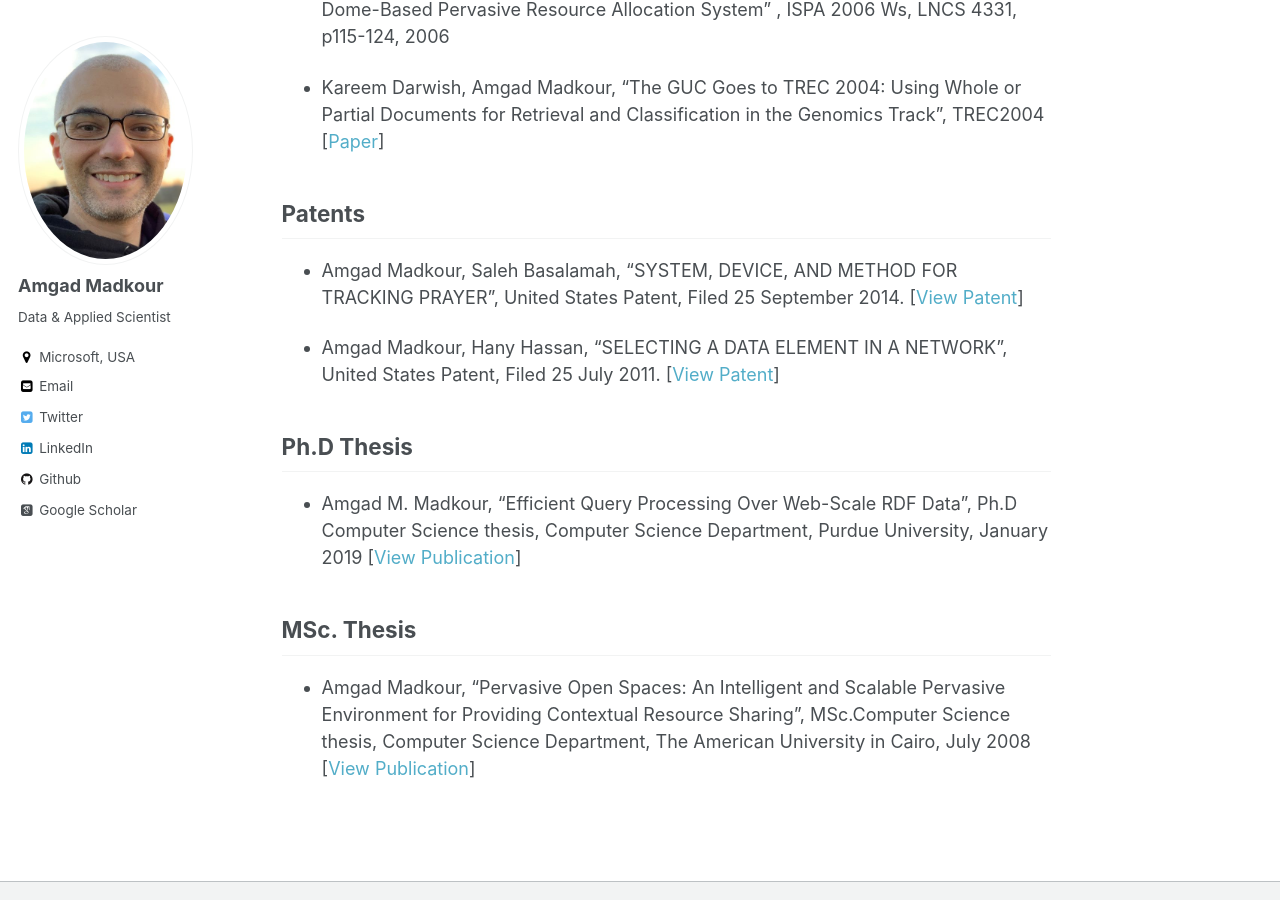
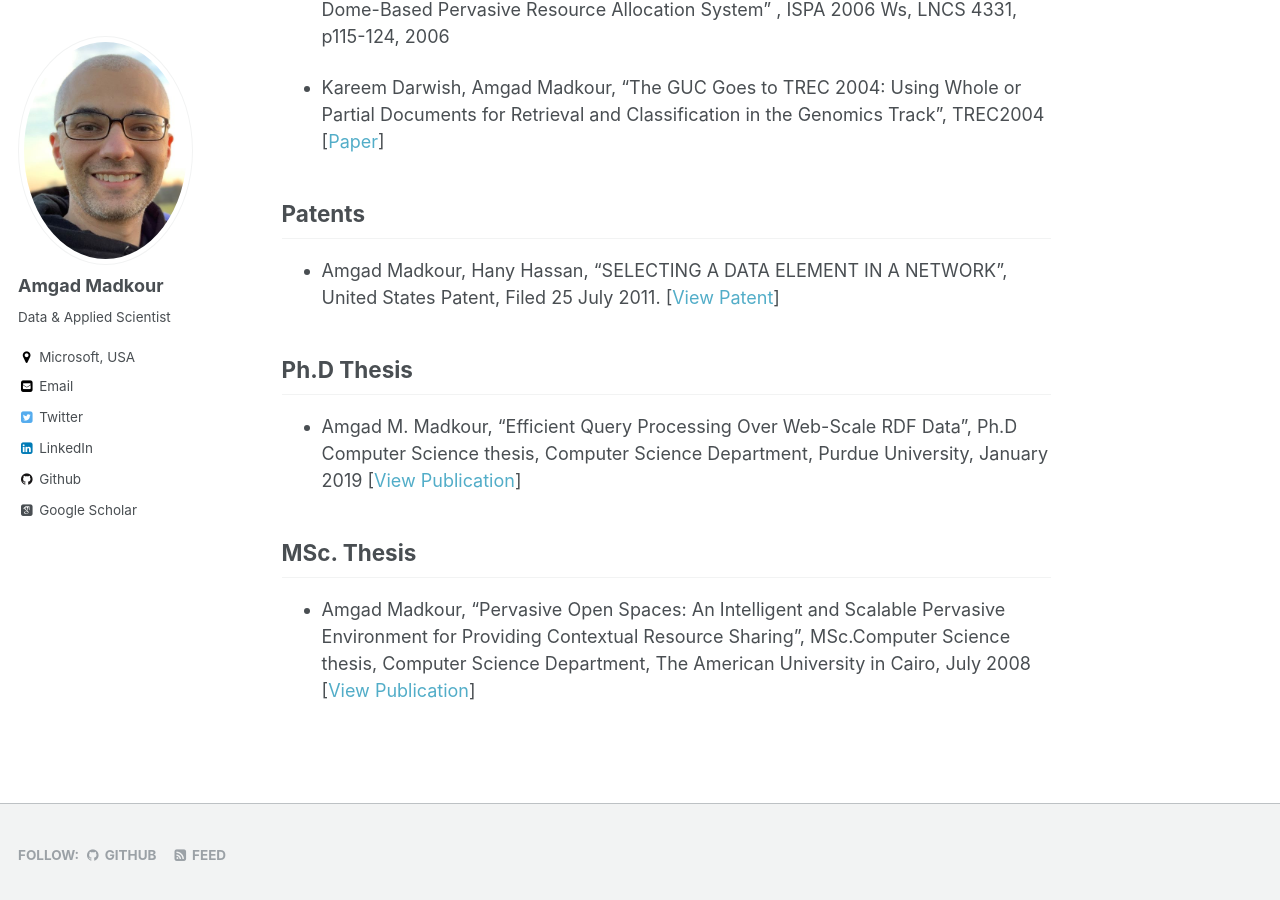
Before and after one commit to amgadmadkour/amgadmadkour.github.io, a Jekyll site: the page built from _pages/publications.md, in a window 1280 px wide and 900 px high, scrolled down 1785 px. Built offline with Jekyll 4.4.1, drawn with Linux system fonts in a browser that asks for light colours; some web fonts are replaced.

Commit message:
Update publications

```diff
--- a/_pages/publications.md
+++ b/_pages/publications.md
@@ -48,8 +48,6 @@
 
 ## Patents
 
-* Amgad Madkour, Saleh Basalamah, "SYSTEM, DEVICE, AND METHOD FOR TRACKING PRAYER", United States Patent, Filed 25 September 2014. [[View Patent](https://patents.google.com/patent/US20160092707A1)]
-
 * Amgad Madkour, Hany Hassan, "SELECTING A DATA ELEMENT IN A NETWORK", United States Patent, Filed 25 July 2011. [[View Patent](http://www.google.com/patents/US20120054200)]
 
 ## Ph.D Thesis
```
